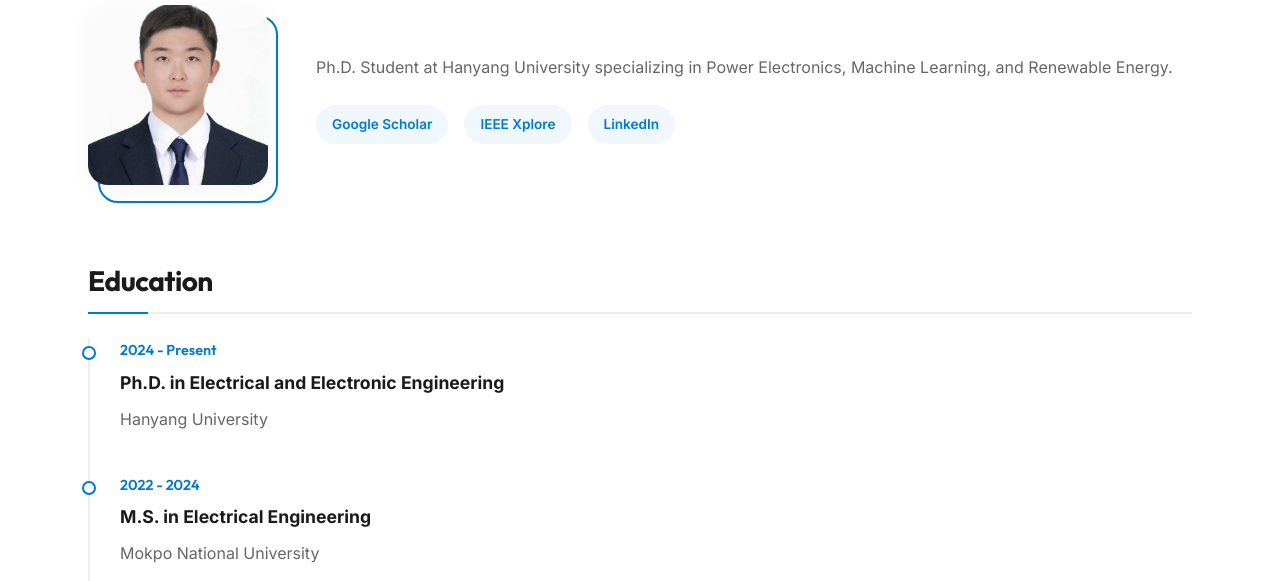
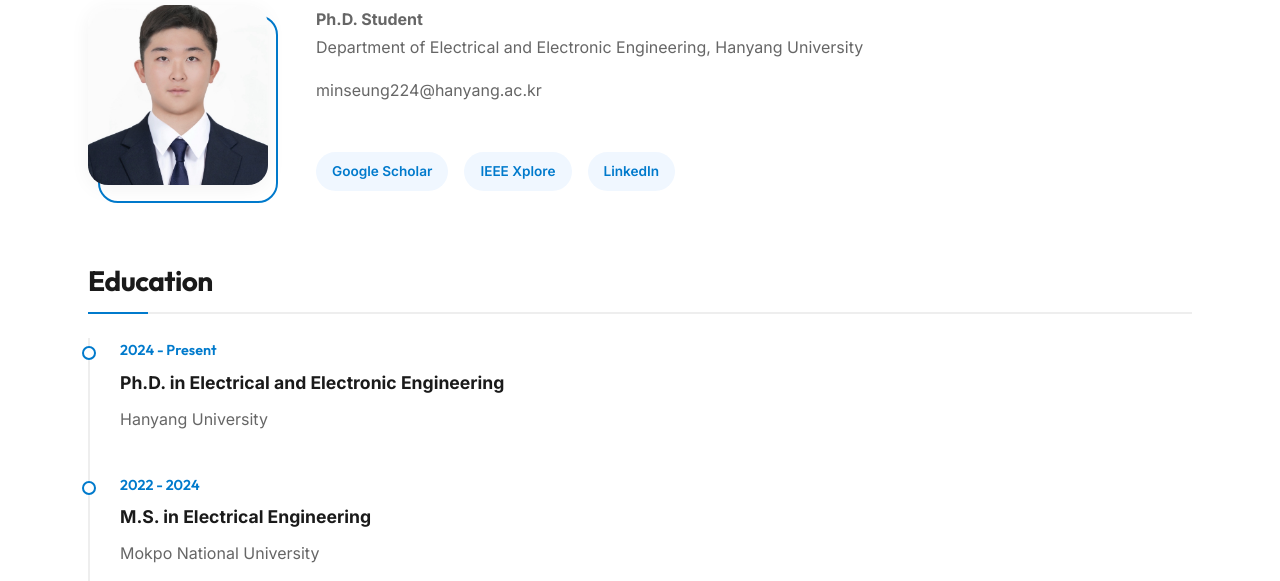
Before and after one commit to MKIM-EE/MKIM-EE.github.io, a plain HTML site: page index.html in a window 1280 px wide. Shown: the part 219-800 px from the top of the page. Drawn offline with Linux system fonts and the light colour scheme.

Commit message:
restore about me

```diff
--- a/index.html
+++ b/index.html
@@ -105,17 +105,26 @@
                     <img src="assets/images/mkim.jpg" alt="Minseung Kim" id="profile-img" style="cursor: pointer;" />
                 </div>
                 <div class="profile-text">
-                    <p id="profile-bio">Ph.D. Student at Hanyang University specializing in Power Electronics, Machine
-                        Learning, and Renewable Energy.</p>
+                    <p>
+                        <strong id="profile-title">Ph.D. Student</strong><br />
+                        <span id="profile-affiliation">Department of Electrical and Electronic Engineering, Hanyang
+                            University</span>
+                    </p>
+                    <p id="profile-email">
+                        minseung224@hanyang.ac.kr
+                    </p>
                     <div class="profile-links" id="profile-links">
-                        <a href="https://scholar.google.com/citations?user=jCp59vcAAAAJ&hl=en" class="profile-link"
-                            target="_blank">Google Scholar</a>
-                        <a href="https://ieeexplore.ieee.org/author/37067883700" class="profile-link"
-                            target="_blank">IEEE Xplore</a>
-                        <a href="https://www.linkedin.com/in/mkim224/" class="profile-link" target="_blank">LinkedIn</a>
+                        <!-- Links will be rendered here -->
+                        <div class="profile-links" id="profile-links">
+                            <a href="https://scholar.google.com/citations?user=jCp59vcAAAAJ&hl=en" class="profile-link"
+                                target="_blank">Google Scholar</a>
+                            <a href="https://ieeexplore.ieee.org/author/37067883700" class="profile-link"
+                                target="_blank">IEEE Xplore</a>
+                            <a href="https://www.linkedin.com/in/mkim224/" class="profile-link"
+                                target="_blank">LinkedIn</a>
+                        </div>
                     </div>
                 </div>
-            </div>
         </section>
 
         <section id="education" class="fade-in">
```
